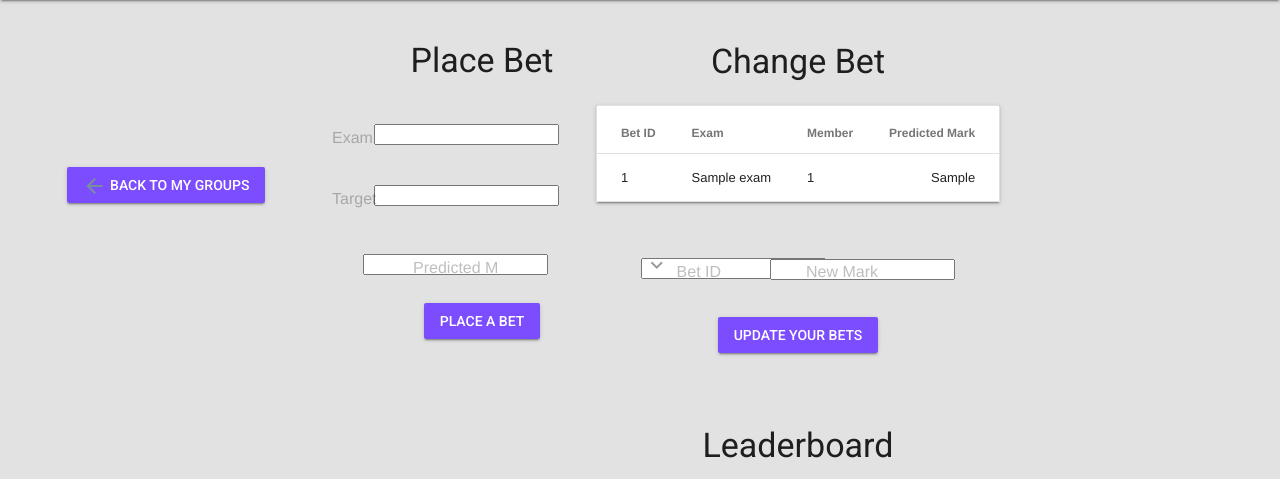
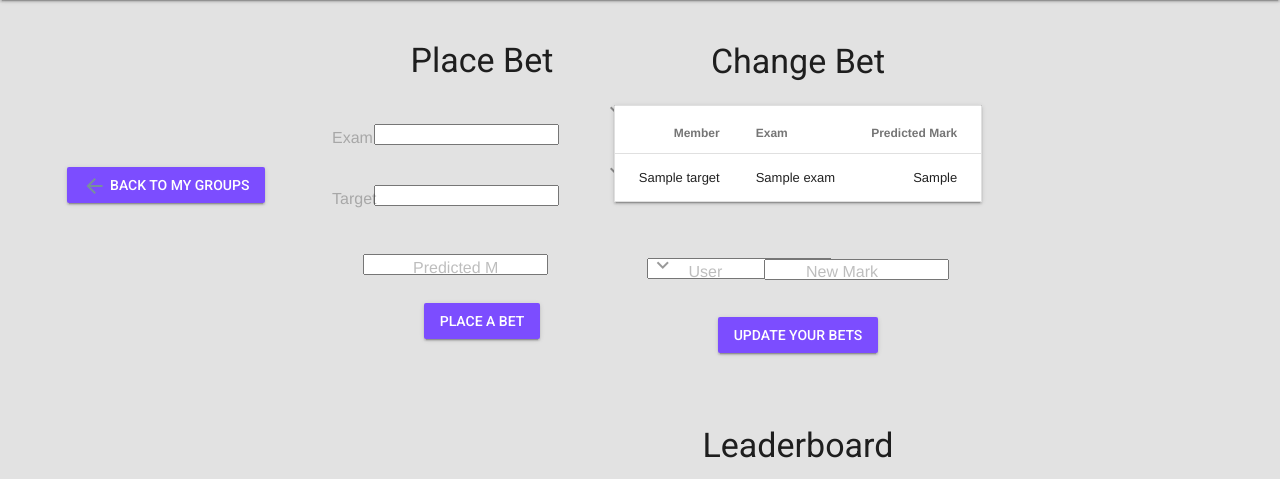
Before and after one commit to blipskr/grademate, a Django app: template game/templates/game.html in a window 1280 px wide. Shown: the part 64-543 px from the top of the page. Run offline with Django 3.2, Linux system fonts and the light colour scheme; the template is opened without the code that fills it: most values are stand-ins (such as "Sample title", 1, 10 or a date in 2020); form fields are guessed from the names that the template uses; some libraries are stand-ins or nearby versions.

Commit message:
game page complete.

```diff
--- a/game/templates/game.html
+++ b/game/templates/game.html
@@ -61,9 +61,9 @@
                   </div><table class="mdl-data-table mdl-js-data-table mdl-shadow--2dp" style="width: fill-parent;">
                 <thead>
                   <tr>
-                    <th>Bet ID</th>
+                    <th>Member</th>
                     <th class="mdl-data-table__cell--non-numeric">Exam</th>
-                    <th>Member</th>
+
                     <th>Predicted Mark</th>
                   </tr>
                 </thead>
@@ -74,9 +74,8 @@
                   {% if yourBetsList %}
                   {% for bet in yourBetsList %}
                   <tr>
-                    <td class="mdl-data-table__cell--non-numeric">{{ bet.bet_id }}</td>
+                    <td class="mdl-data-table__cell--non-numeric">{{ bet.target }}</td>
                     <td class="mdl-data-table__cell--non-numeric">{{ bet.exam }}</td>
-                    <td class="mdl-data-table__cell--non-numeric">{{ bet.target_id }}</td>
                     <td>{{ bet.guess_mark }}</td>
                   </tr>
                   {% endfor %}
@@ -96,10 +95,10 @@
           {{ updatebetform.bet }}
         <input type="hidden" value="" name="updatebet">
         <i class="mdl-icon-toggle__label material-icons">keyboard_arrow_down</i>
-        <label for="updatebet" class="mdl-textfield__label">Bet ID</label>
+        <label for="updatebet" class="mdl-textfield__label">User</label>
         <ul for="updatebet" class="mdl-menu mdl-menu--bottom-left mdl-js-menu">
           {% for bet in updatebetform.fields.bet.queryset %}
-         <li class="mdl-menu__item" value="{{ bet }}">{{ bet }}</li>
+         <li class="mdl-menu__item" value="{{ bet }}">{{ bet.target }}</li>
           {% endfor %}
         </ul>
     </div>
```
Also changed, not shown: game/dbqueries.py (+5 -4 lines), 2 other files.
